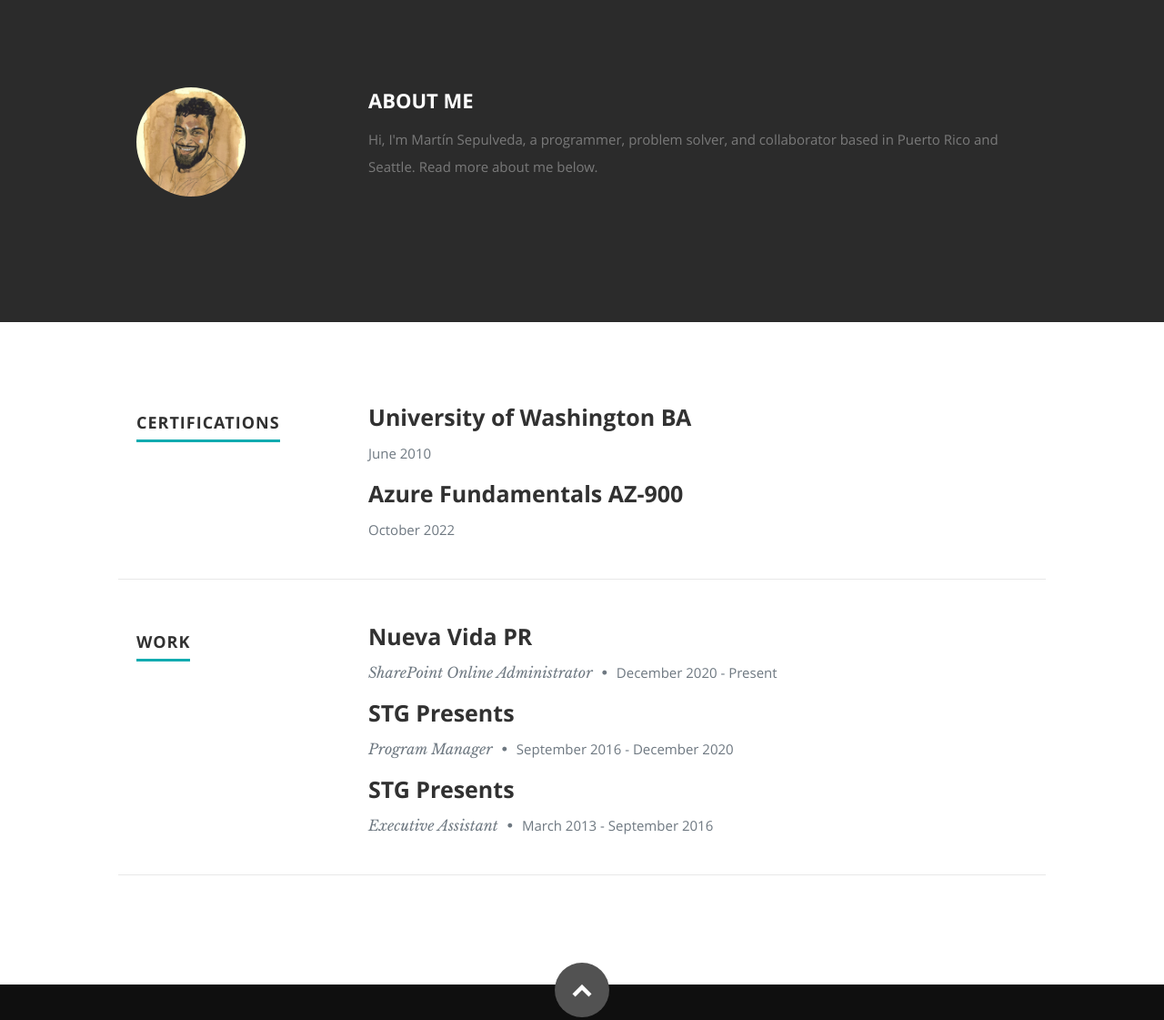
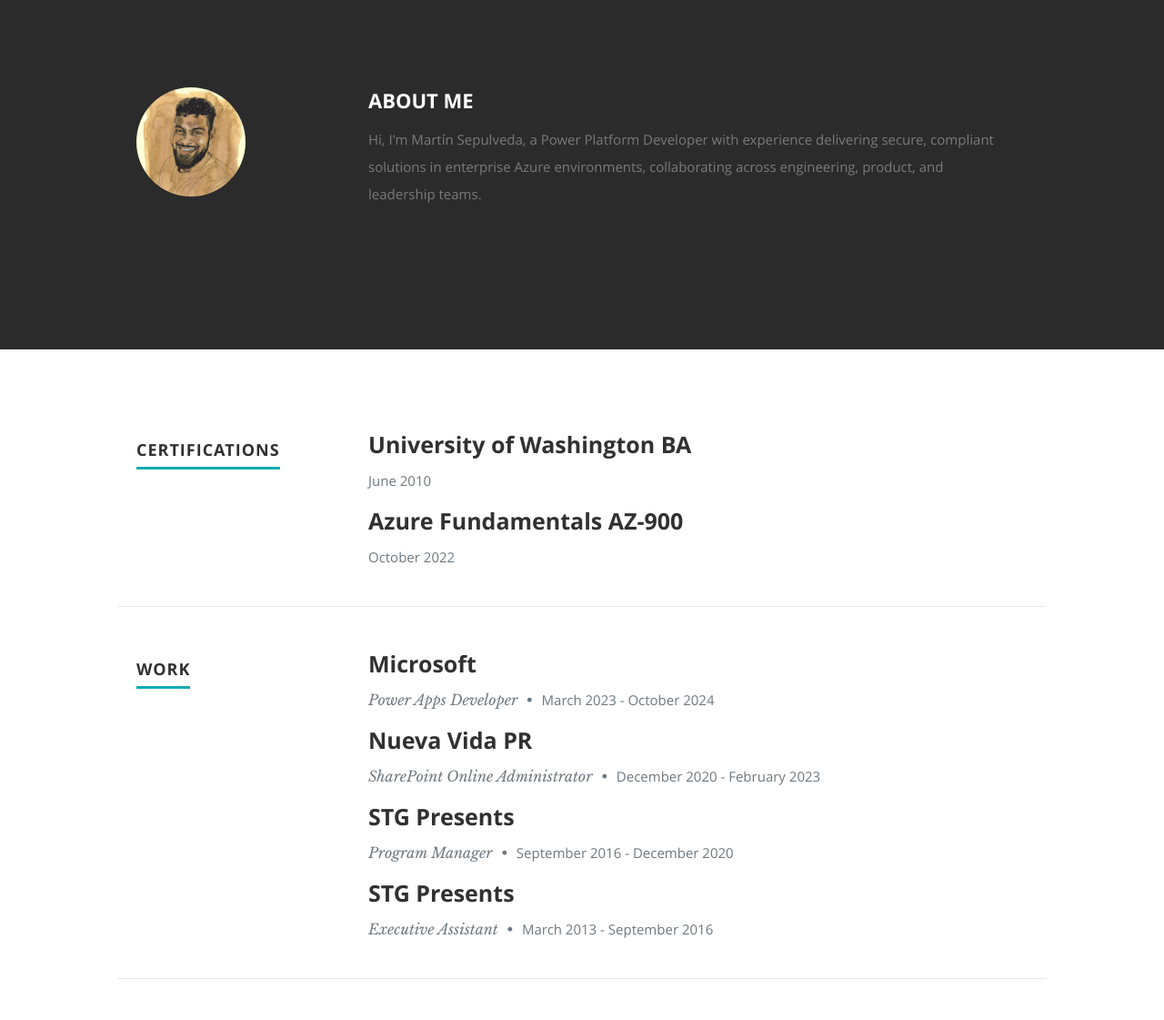
Before and after one commit to sepulveda01/CRC-AzureResume, a plain HTML site: page frontend/index.html in a window 1280 px wide. Shown: the part 800-1921 px from the top of the page at 91% size. Drawn offline with Linux system fonts and the light colour scheme; no server answers.

Commit message:
Update index.html

```diff
--- a/frontend/index.html
+++ b/frontend/index.html
@@ -91,7 +91,7 @@
 
             <h2>ABOUT ME</h2>
 
-            <p> Hi, I'm Martín Sepulveda, a programmer, problem solver, and collaborator based in Puerto Rico and Seattle. Read more about me below.</p>
+            <p> Hi, I'm Martín Sepulveda, a Power Platform Developer with experience delivering secure, compliant solutions in enterprise Azure environments, collaborating across engineering, product, and leadership teams.</p>
 
          <br>
       <br>
@@ -156,46 +156,41 @@
 
    <div class="nine columns main-col">
 
+      <!-- Microsoft -->
       <div class="row item">
-
          <div class="twelve columns">
-
-                  <h3>Nueva Vida PR</h3>
-                  <p class="info">SharePoint Online Administrator <span>&bull;</span> <em class="date">December 2020 - Present</em></p>
-
+            <h3>Microsoft</h3>
+            <p class="info">Power Apps Developer <span>&bull;</span> <em class="date">March 2023 - October 2024</em></p>
+         </div>
       </div>
 
-            </div> <!-- item end -->
-
+      <!-- Nueva Vida PR -->
       <div class="row item">
-
          <div class="twelve columns">
-
-                  <h3>STG Presents </h3>
-                  <p class="info">Program Manager <span>&bull;</span> <em class="date">September 2016 - December 2020</em></p>
-
+            <h3>Nueva Vida PR</h3>
+            <p class="info">SharePoint Online Administrator <span>&bull;</span> <em class="date">December 2020 - February 2023</em></p>
+         </div>
       </div>
 
-            </div> <!-- item end -->
+      <!-- STG Program Manager -->
+      <div class="row item">
+         <div class="twelve columns">
+            <h3>STG Presents</h3>
+            <p class="info">Program Manager <span>&bull;</span> <em class="date">September 2016 - December 2020</em></p>
+         </div>
+      </div>
 
+      <!-- STG Executive Assistant -->
       <div class="row item">
-
          <div class="twelve columns">
-
             <h3>STG Presents</h3>
             <p class="info">Executive Assistant <span>&bull;</span> <em class="date">March 2013 - September 2016</em></p>
-
          </div>
-
-            </div> <!-- item end -->
+      </div>
 
    </div> <!-- main-col end -->
 
 </div> <!-- End Work -->
-
-
-
-
    </section> <!-- Resume Section End-->
 
 
```
Lines whose indentation alone changed are shown as unchanged.
